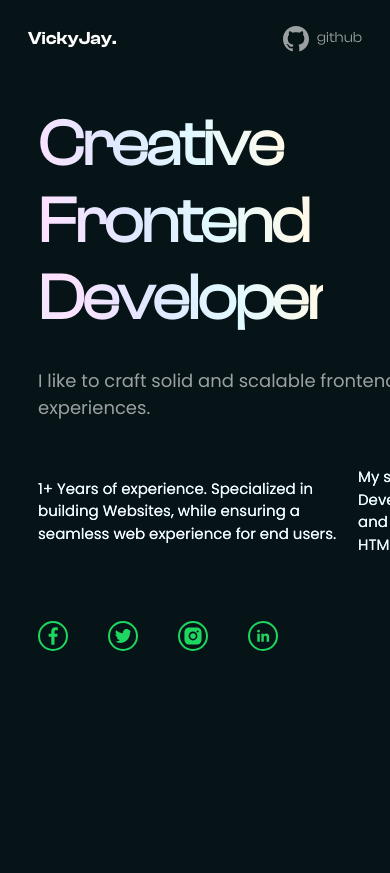
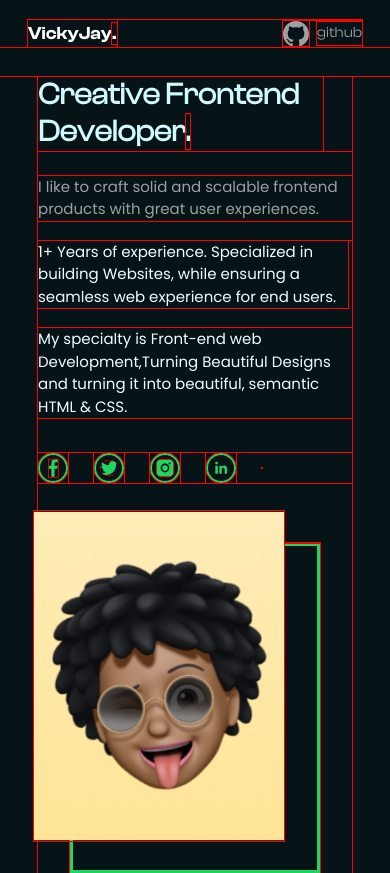
Before and after one commit to Victorola-coder/VickyJay, a React (Vite) app: page / in a window 390 px wide. Before the commit the page ends 844 px from the top, so only its background shows below. Built offline with nearby package versions, Linux system fonts and the light colour scheme.

Commit message:
hero mobile done

```diff
--- a/src/App.jsx
+++ b/src/App.jsx
@@ -3,10 +3,12 @@ import Home from "./Pages/Home";
 import ErrorPage from "./Pages/ErrorPage";
 const App = () => {
   return (
-    <Routes>
-      <Route index path="/" element={<Home />}/>
-      <Route index path="*" element={<ErrorPage />}/>
-    </Routes>
+    <main className={`transition-all duration-300`}>
+      <Routes>
+        <Route index path="/" element={<Home />} />
+        <Route index path="*" element={<ErrorPage />} />
+      </Routes>
+    </main>
   );
 };
 
--- a/src/components/Hero.jsx
+++ b/src/components/Hero.jsx
@@ -1,29 +1,30 @@
 import { motion } from "framer-motion";
 import { FbIcon, IgIcon, InIcon, TwIcon } from "../assets/Icons";
-import heroImg from "../assets/images/hero.png";
+import heroImg from "../assets/images/herol.png";
+import hero from "../assets/images/hero.png";
 
 const Hero = () => {
   return (
     <div>
-      <section className="mx-auto pt-[30px] px-[38px] md:px-[80px] md:pt-[50px] ">
-        <div className="flex items-center justify-between">
+      <section className="mx-auto mt-[30px] px-[38px] md:mx-[80px] md:mt-[50px] ">
+        <div className="md:flex md:flex-row md:items-center md:justify-between">
           <div>
-            <div className={`gradientText`}>
+            <div className={``}>
               <h1
-                className={`font-clash font-semibold text-[#CFFAFF] max-w-[285px] text-[30px] leading-[36.9px] md:max-w-[600px] md:text-[60px] md:leading-[73.8px]`}
+                className={`font-clash font-semibold text-[#CFFAFF] max-w-[285px] text-[30px] leading-[36.9px] md:max-w-[580px] md:text-[60px] md:leading-[73.8px]`}
               >
-               Creative <br /> Frontend Developer<span>.</span>
+                Creative Frontend Developer<span>.</span>
               </h1>
             </div>
             <p
-              className={`text-[#FFFFFF99] max-w-[639px] text-[18px] leading-[27px] font-medium font-pop`}
+              className={`font-medium font-pop text-[15px] max-w-[353px] mt-[25px] text-[#FFFFFF99] md:mt-1 md:max-w-[639px] md:text-[18px] leading-md:[27px]`}
             >
               I like to craft solid and scalable frontend products with great
               user experiences.
             </p>
             <div
               id="intro"
-              className="gradientText mt-[45px] flex items-center gap-[10px] text-[#F0FEFF] font-pop text-[15px] font-medium"
+              className="text-[#F0FEFF] font-pop flex-shrink-0 text-[15px] font-medium mt-[20px] flex flex-col gap-[20px] md:mt-[45px] md:flex md:flex-row md:items-center md:gap-[10px]"
             >
               <p className={`max-w-[310px]`}>
                 1+ Years of experience. Specialized in building Websites, while
@@ -34,7 +35,7 @@ const Hero = () => {
                 Designs and turning it into beautiful, semantic HTML & CSS.
               </p>
             </div>
-            <div className="mt-[65px] flex items-center gap-[40px]">
+            <div className="mt-[35px] md:mt-[65px] flex items-center gap-[26px] md:gap-[40px]">
               <motion.a
                 href="https://web.facebook.com/victortoluu"
                 target="_blank"
@@ -88,19 +89,32 @@ const Hero = () => {
               </span>
             </div>
           </div>
-          <div className="relative">
+          <div className="mt-[60px] md:mt-0 mx-8 relative">
             <motion.div whileHover={{}}>
               <img
-                src={heroImg}
+                src={hero}
                 alt="hero image is here"
-                className="absolute bottom-[52px] right-[56px] object-cover w-full "
+                className="w-[330px] h-[330px] md:w-[512px] md:h-[512px] absolute bottom-[32px] -left-[36px] md:bottom-[52px] md:right-[56px] object-cover"
                 draggable={false}
               />
             </motion.div>
             <div
-              className={`w-[512px] h-[512px] border-[#1ED760] border-[3px] border-solid`}
+              className={`max-w-[330px] min-h-[330px] md:min-w-[512px] md:min-h-[512px] border-[#1ED760] border-[3px] border-solid`}
             ></div>
           </div>
+          {/* <div className="relative px-[32x] mt-[50px] md:hidden block">
+            <motion.div whileHover={{}}>
+              <img
+                src={hero}
+                alt="hero image is here"
+                className="absolute right-[36px] bottom-[32px] object-cover"
+                draggable={false}
+              />
+            </motion.div>
+            <div
+              className={`w-[330px] h-[330px] border-[#1ED760] border-[3px] border-solid`}
+            ></div>
+          </div> */}
         </div>
       </section>
     </div>
--- a/src/components/Navbar.jsx
+++ b/src/components/Navbar.jsx
@@ -6,7 +6,7 @@ const Navbar = () => {
     <>
       <main className="">
         <header
-          className={`w-full scroll:bg-black fixeds top-0 py-[25px] px-[28px] md:py-[30px] md:px-[80px]`}
+          className={`w-full scroll:bg-black pt-[20px] px-[28px] md:py-[30px] md:px-[80px]`}
         >
           <nav className={`flex items-center justify-between`}>
             <h2
--- a/src/index.css
+++ b/src/index.css
@@ -5,7 +5,8 @@
 * {
   margin: 0;
   padding: 0;
-  /* outline: 1px solid red; */
+  box-sizing: border-box;
+  outline: 1px solid red;
 }
 
 body,
@@ -116,7 +117,7 @@ html {
   -webkit-background-clip: text;
 }
 
-.gradientText  h1 {
+.gradientText h1 {
   font-size: 4em;
   font-weight: 900;
   line-height: 1.2;
```
Also changed, not shown: src/assets/images/herol.png (added). Lines whose indentation alone changed are shown as unchanged.
